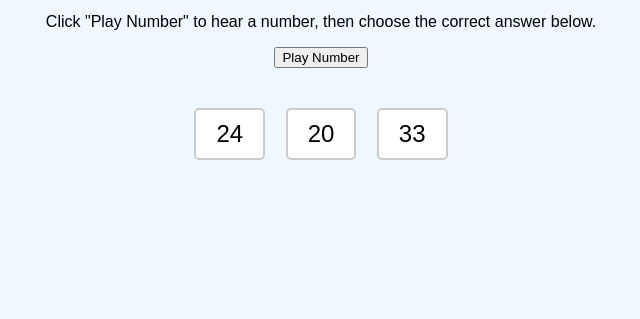
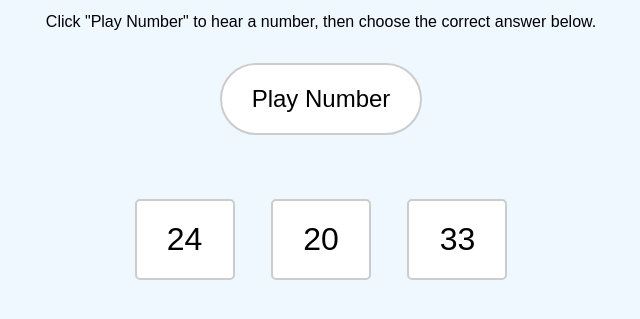
Before and after one commit to Ori226/aviv_count, a plain HTML site: page index.html in a window 1280 px wide. Shown: the part 89-408 px from the top of the page, without its empty margins (319-959 px from the left). Drawn offline with Linux system fonts and the light colour scheme.

Commit message:
bigger buttons

```diff
--- a/index.html
+++ b/index.html
@@ -21,11 +21,12 @@
     background: #fff;
     border: 2px solid #ccc;
     border-radius: 5px;
-    padding: 10px 20px;
-    margin: 0.5rem;
-    font-size: 1.5rem;
+    padding: 20px 30px;
+    margin: 1rem;
+    font-size: 2rem;
     cursor: pointer;
     transition: background 0.3s;
+    min-width: 100px;
   }
   .choice-button:hover {
     background: #e0f7fa;
@@ -51,6 +52,19 @@
   .score-container {
     margin-bottom: 1rem;
     font-size: 2rem;
+  }
+  #playButton, #nextButton {
+    font-size: 1.5rem;
+    padding: 20px 30px;
+    margin: 1rem;
+    border-radius: 50px;
+    background: #fff;
+    border: 2px solid #ccc;
+    cursor: pointer;
+    transition: background 0.3s;
+  }
+  #playButton:hover, #nextButton:hover {
+    background: #e0f7fa;
   }
 </style>
 </head>
```
